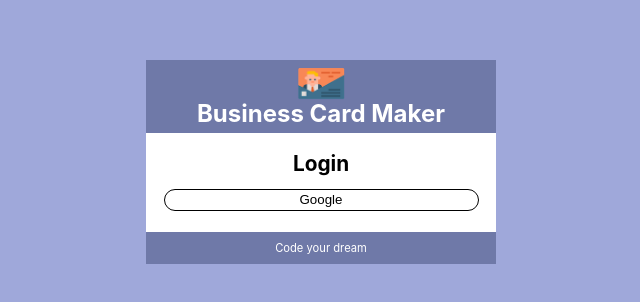
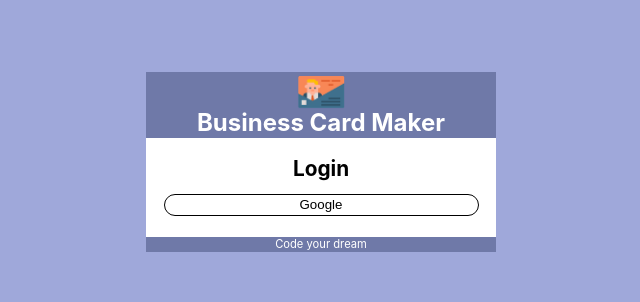
Before and after one commit to jjjjhjjjj/card-maker, a React (Create React App) app: page / in a window 1280 px wide. Shown: the part 238-540 px from the top of the page, without its empty margins (319-959 px from the left). Built offline with nearby package versions, Linux system fonts and the light colour scheme; no server answers.

Commit message:
Fix Header and Footer UI

```diff
--- a/src/components/footer/footer.module.css
+++ b/src/components/footer/footer.module.css
@@ -1,5 +1,5 @@
 .footer {
-  padding: 3%;
+  padding: 0.5%;
   width: 100%;
   display: flex;
   align-items: center;
--- a/src/components/header/header.module.css
+++ b/src/components/header/header.module.css
@@ -1,5 +1,5 @@
 .header {
-  padding: 2%;
+  padding: 1%;
   width: 100%;
   background-color: #6f79a8;
 }
```
